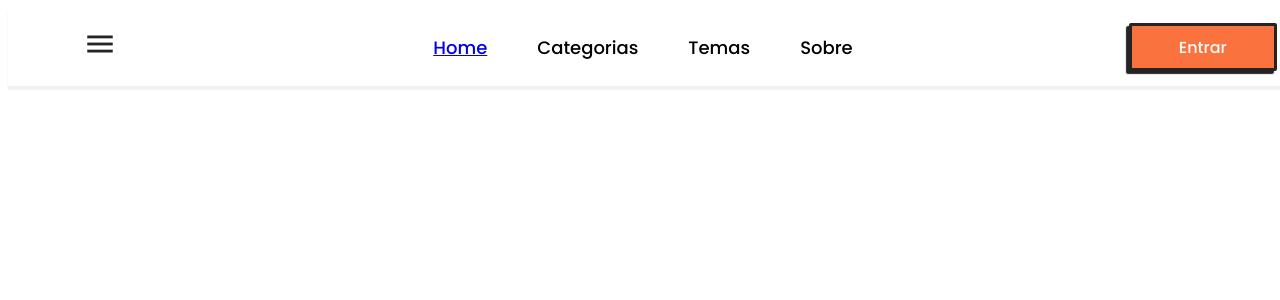
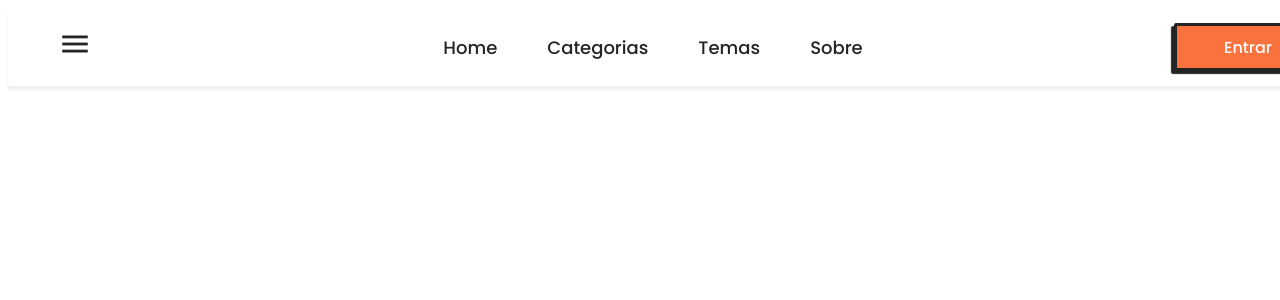
Before and after one commit to grzlrlph/Redai-web, a PHP site: page / in a window 1280 px wide; the page is wider, and only the part inside the window is pictured. Shown: the top 300 px of that part. Run offline with PHP 8.4, Linux system fonts and the light colour scheme.

Commit message:
Update style.css

```diff
--- a/style.css
+++ b/style.css
@@ -1,4 +1,5 @@
 :root{
+    --cor-principal: #AA0ABF;
     --laranja: #FA733E;
     --cinza-sombra-botao: #242424;
 }
@@ -10,11 +11,11 @@
 header{
     width: 100%;
     height: 40px;
-    padding: 19px 40px;
+    padding: 19px 50px;
     display: flex;
     align-items: center;
-    justify-content: center;
-    gap: 276px;
+    justify-content: space-between;
+    /*gap: 291px;*/
     flex-shrink: 0;
     background: #FFF;
     box-shadow: 0px 4px 2px 0px rgba(200, 200, 200, 0.25);
@@ -30,7 +31,6 @@ nav{
 #menu-nav{
     display: flex;
     list-style: none;
-    display: flex;
     justify-content: center;
     align-items: center;
     gap: 50px;
@@ -41,6 +41,16 @@ nav{
     letter-spacing: 0;
     /*margin-left: 10px;*/
     font-size: 18px;
+}
+
+a {
+    color: var(--cinza-sombra-botao);
+    text-decoration: none;
+    transition: 0.3s;
+}
+
+a:focus{
+    color: var(--cor-principal) ;
 }
 
 button{
```
